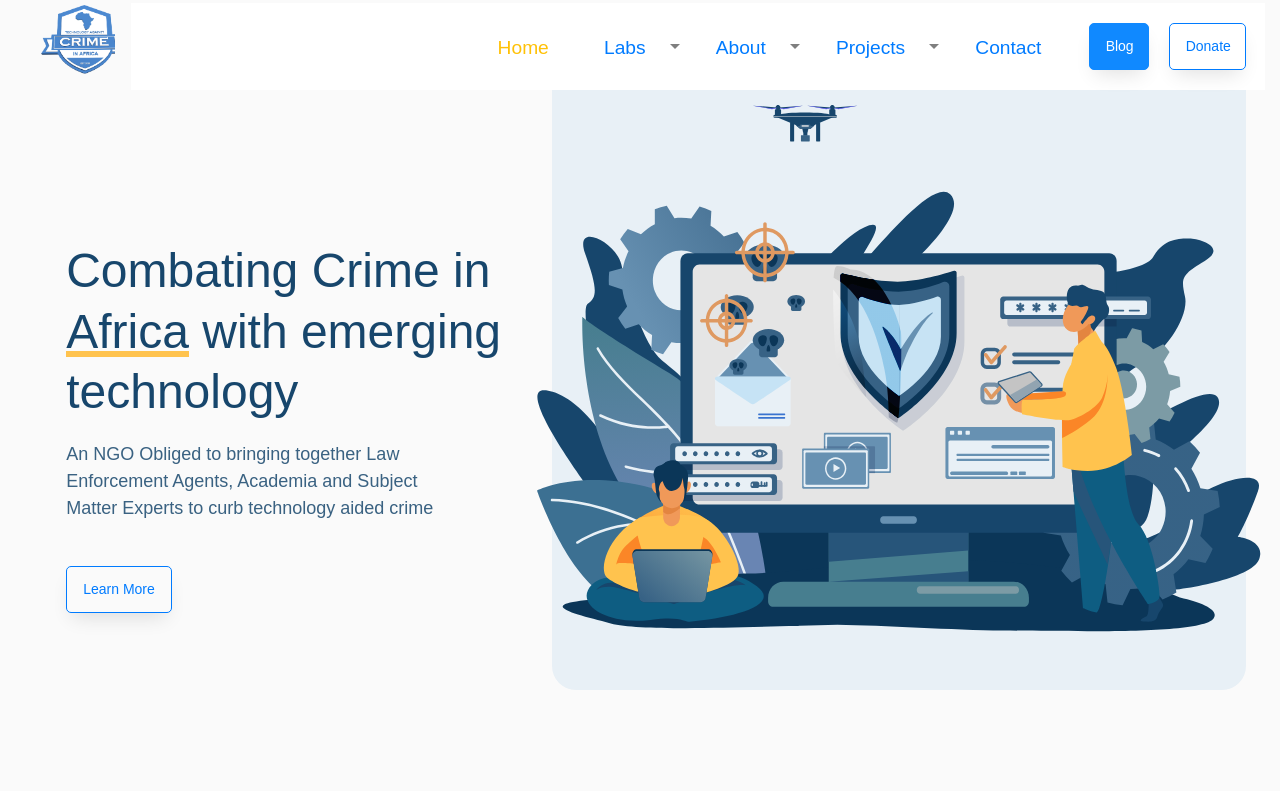
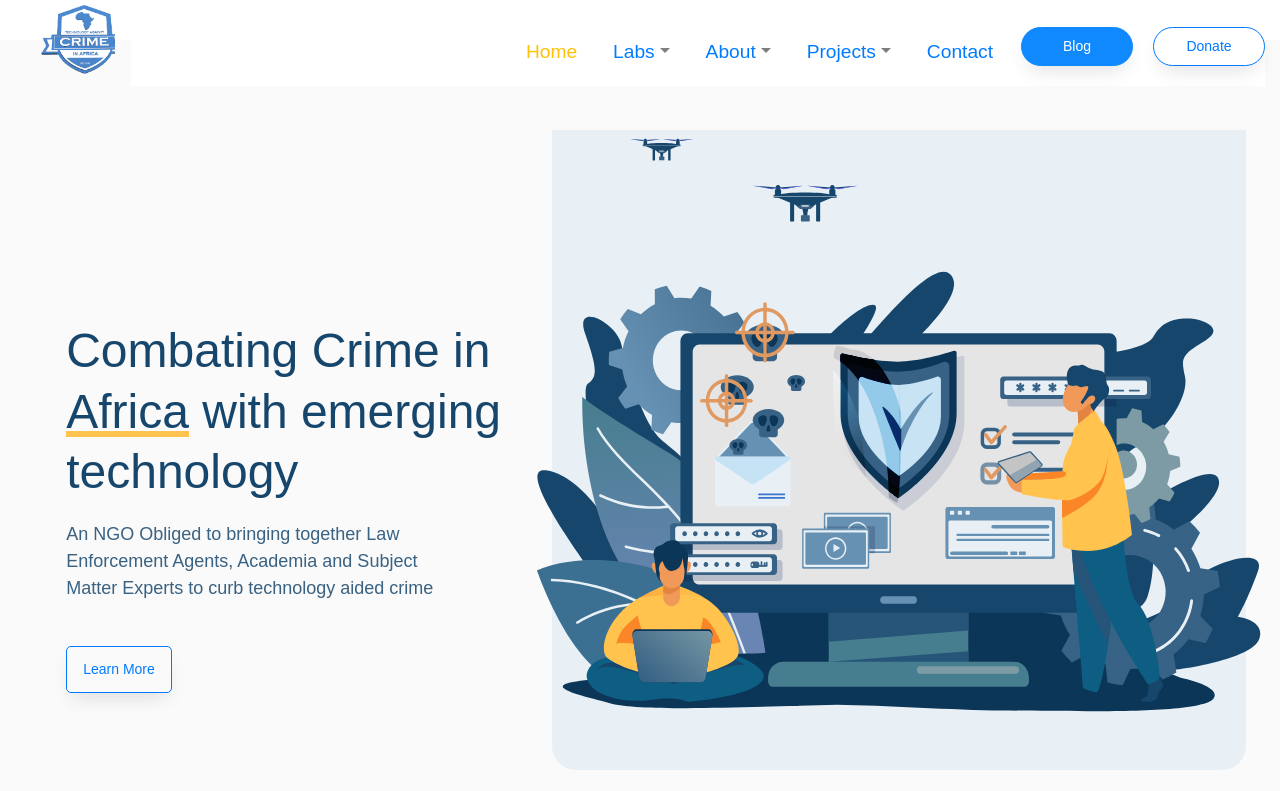
Before and after one commit to Ekaji/tac-africa-website, a Next.js app: page / in a window 1280 px wide. Shown: the top 791 px of the page. Built offline with nearby package versions, Linux system fonts and the light colour scheme.

Commit message:
buttons now accept pill props

```diff
--- a/components/button.jsx
+++ b/components/button.jsx
@@ -1,7 +1,8 @@
-import Button from 'react-bootstrap/Button'
+import { Button, Badge } from 'react-bootstrap'
+import styles from '../styles/component.styles/button.module.scss'
 
-export default function Button_({ title, variant }) {
+export default function Button_({ title, variant, pill }) {
   return(
-    <Button variant={variant}>{title}</Button>
+      <Button variant={variant} key={ title } className={ pill ? styles.button_pill : ''} >{ title }</Button>
   )
 }
--- a/components/landingPage.jsx
+++ b/components/landingPage.jsx
@@ -5,6 +5,7 @@ import Image from 'next/image';
 import styles from '../styles/component.styles/landingPage.module.scss'
 // import Nav from 'react-bootstrap/Nav'
 // import Button from 'react-bootstrap/Button'
+
 import {Button, Nav, Row, Col} from 'react-bootstrap'
 
 export default function LandingPage(){
--- a/components/layout/nav_bar/NavBar.jsx
+++ b/components/layout/nav_bar/NavBar.jsx
@@ -1,10 +1,7 @@
 /* eslint-disable @next/next/no-img-element */
 /* eslint-disable react/jsx-key */
 import { useEffect, useState } from 'react'
-import Nav from 'react-bootstrap/Nav'
-import Navbar from 'react-bootstrap/Navbar'
-import Container from 'react-bootstrap/Container'
-import NavDropdown from 'react-bootstrap/NavDropdown'
+import { Badge, Navbar, Nav, NavDropdown, Container} from 'react-bootstrap'
 import styles from '../../../styles/layout/navbar.module.scss'
 import Button_ from '../../button.jsx'
 import { useRouter } from 'next/router'
@@ -13,16 +10,6 @@ import Link from 'next/link'
 import Image from 'next/image'
 
 export default function NavBar(){
-
-    // const [animateNavBar, setAnimateNavBar] = useState({backgroundColor: 'transparent', height: '20vh' })
-
-    // useScrollPosition(({ currPos }) => {
-    //     if (currPos.y < -47) {
-    //         setAnimateNavBar( {backgroundColor: 'white', height: '15vh' })
-    //     } else {
-    //         setAnimateNavBar({backgroundColor: 'transparent', height: '20vh'})
-    //     }
-    // } )
 
 
     const about = [
@@ -69,6 +56,7 @@ export default function NavBar(){
                 return false
             }
     }
+
 
 const router = useRouter()
   return(
@@ -162,11 +150,11 @@ const router = useRouter()
                     </Nav.Link>
 
             <Nav.Item className={  styles.nav_link }>
-                <Button_ title={' Blog '} variant={'primary'}   />
+                <Button_ title={' Blog '} pill variant={'primary'}   />
             </Nav.Item>
 
             <Nav.Item className={  styles.nav_link }>
-                <Button_ title={'Donate'} variant={'outline-primary'}   />
+                <Button_ title={' Donate '} pill variant={'outline-primary'}  />
             </Nav.Item>
 
             </Nav>
--- a/pages/_app.js
+++ b/pages/_app.js
@@ -1,8 +1,10 @@
 /* eslint-disable react/jsx-key */
+// import 'flowbite';
 import 'bootstrap/dist/css/bootstrap.css'
 import '../styles/globals.scss'
 import '../styles/component.styles/contact.css'
 import Layout from '../components/layout/Layout'
+
 
 function MyApp({ Component, pageProps }) {
   return (
--- /dev/null
+++ b/postcss.config.js
@@ -0,0 +1,6 @@
+module.exports = {
+  plugins: {
+    tailwindcss: {},
+    autoprefixer: {},
+  },
+}
--- /dev/null
+++ b/styles/component.styles/button.module.scss
@@ -0,0 +1,6 @@
+.button_pill {
+  border-radius: 23px;
+  width: 8em;
+  padding-top: 8px;
+  padding-bottom: 8px;
+}
--- a/styles/component.styles/landingPage.module.scss
+++ b/styles/component.styles/landingPage.module.scss
@@ -1,6 +1,7 @@
 @import '../abstracts/variables';
 
 .top_container {
+    margin-top: 10vh;
     height: 100vh;
     min-height: 45em;
 }
--- a/styles/globals.scss
+++ b/styles/globals.scss
@@ -1,3 +1,7 @@
+// @tailwind base;
+// @tailwind components;
+// @tailwind utilities;
+
 @import '../styles/base/reset';
 @import '../styles/base/typography';
 html,
--- a/styles/layout/navbar.module.scss
+++ b/styles/layout/navbar.module.scss
@@ -2,20 +2,16 @@
 
 .nav_container {
   position: fixed;
+  max-height: 5vh;
   top: 0;
   width: 100%;
   z-index: 40;
-
-//   .nav_inner__container {
-//     // height: 20vh;
-//   }
+  background-color: white;
 }
 
 .navbar_collapse {
   font-size: 1em;
-  // transition: all 0.5s ease 0s;
   box-shadow: none;
-  // background: transparent none repeat scroll 0% 0%;
   background-color: white;
 
   &__nav {
@@ -25,9 +21,9 @@
       display: block;
       margin-right: 20px;
  }
-  :last-child {
-    padding-right: 1em;
-  }
+  // :last-child {
+  //   // padding-right: 1em;
+  // }
   }
 
 }
@@ -56,10 +52,3 @@
     margin-left: 2em;
   }
   }
-
-
-// @media (min-width: 481px) and (max-width: 1024px) {
-//   .navbar_collapse{
-//     background-color: white;
-//   }
-// }
```
Also changed, not shown: package.json (+6 -2 lines), tailwind.config.js (added, +12 -0 lines), 1 other file (tests, documents, lock files or other folders).
